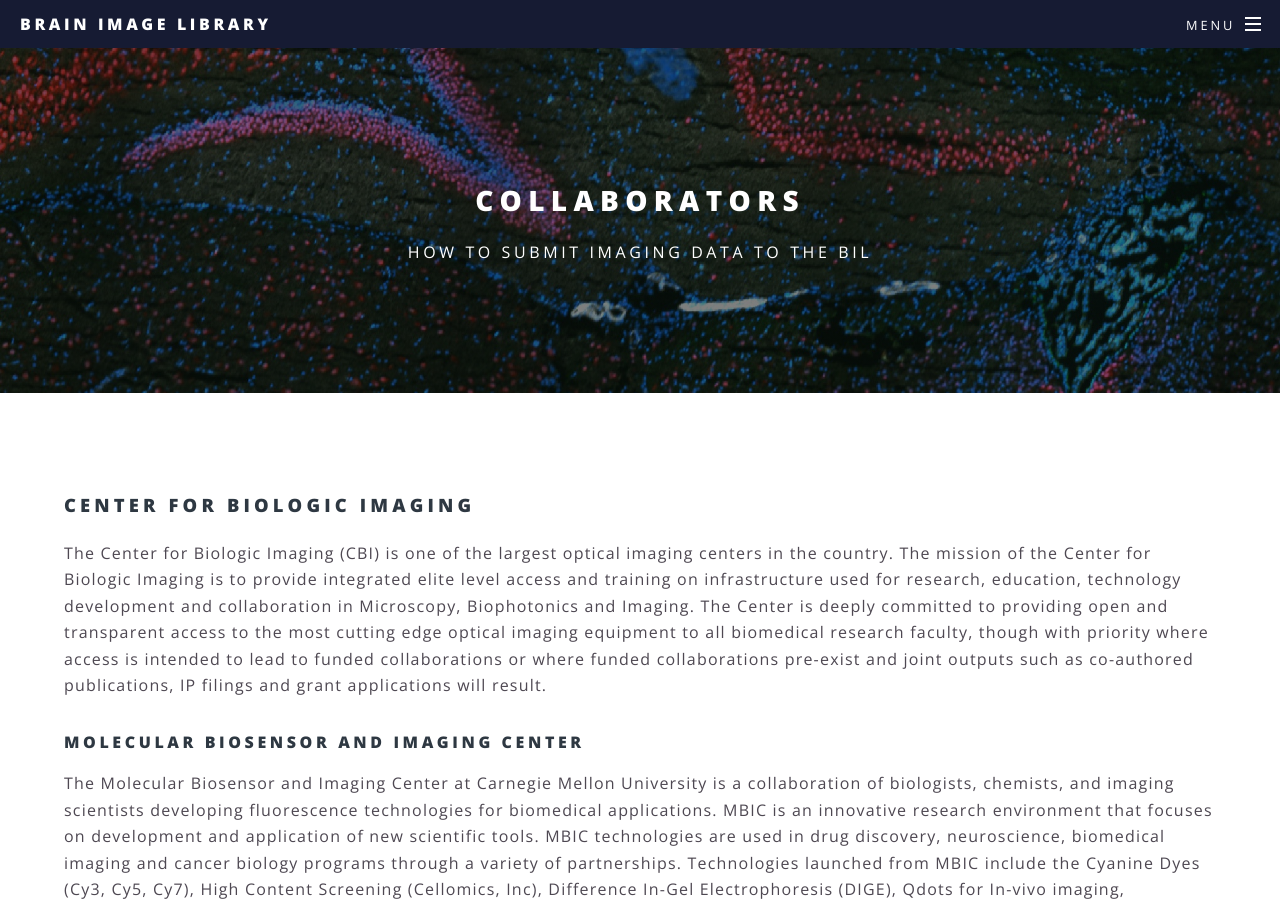
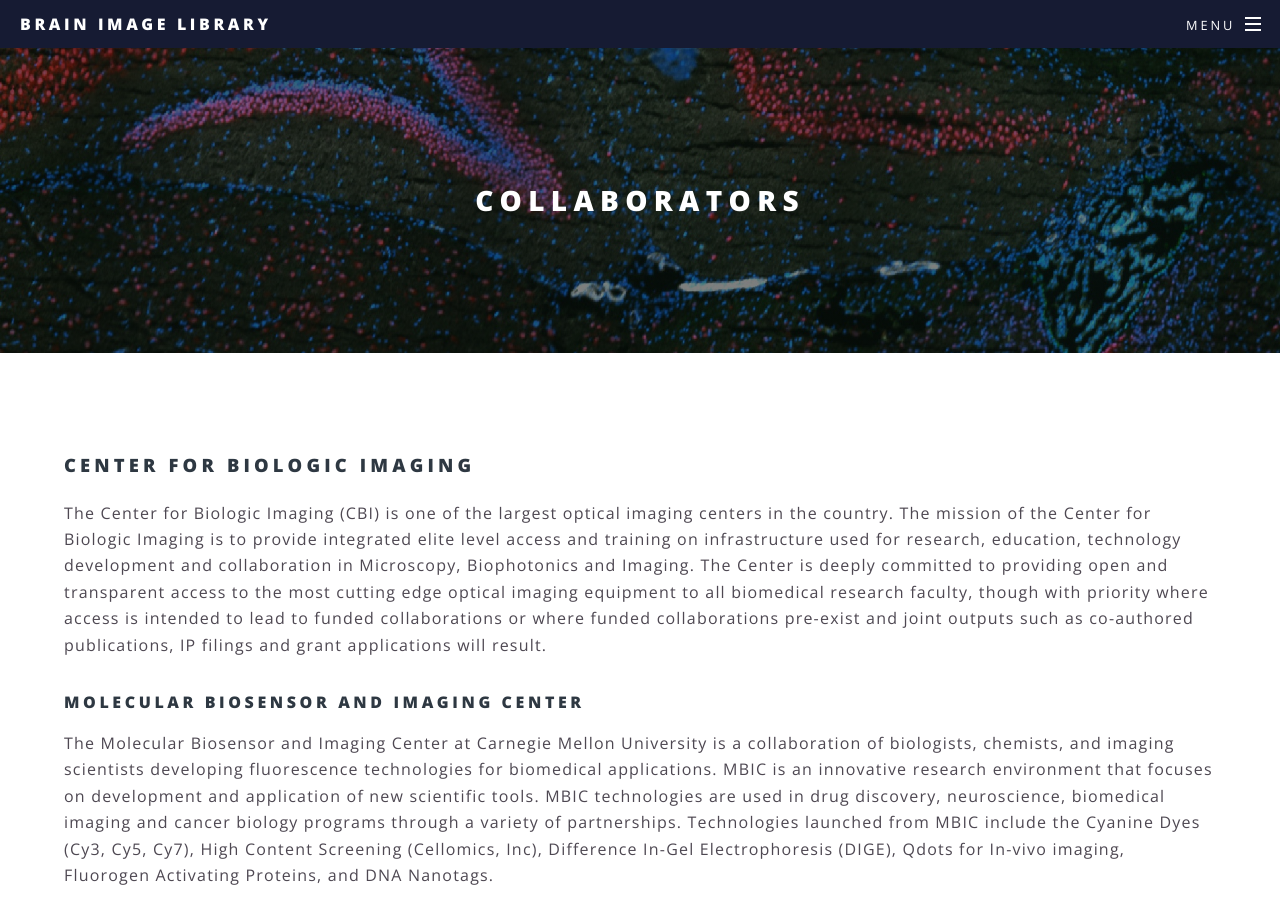
Before and after one commit to noisysky/bil_info_site, a Jekyll site: the page built from collaboration.html, in a window 1280 px wide and 900 px high. Built offline with Jekyll 4.4.1, drawn with Linux system fonts in a browser that asks for light colours.

Commit message:
Removed incorrect description.

```diff
--- a/collaboration.html
+++ b/collaboration.html
@@ -1,7 +1,6 @@
 ---
 layout: page
 title: Collaborators
-description: How to submit imaging data to the BIL
 ---
 
   <h3>Center for Biologic Imaging</h3>
```
